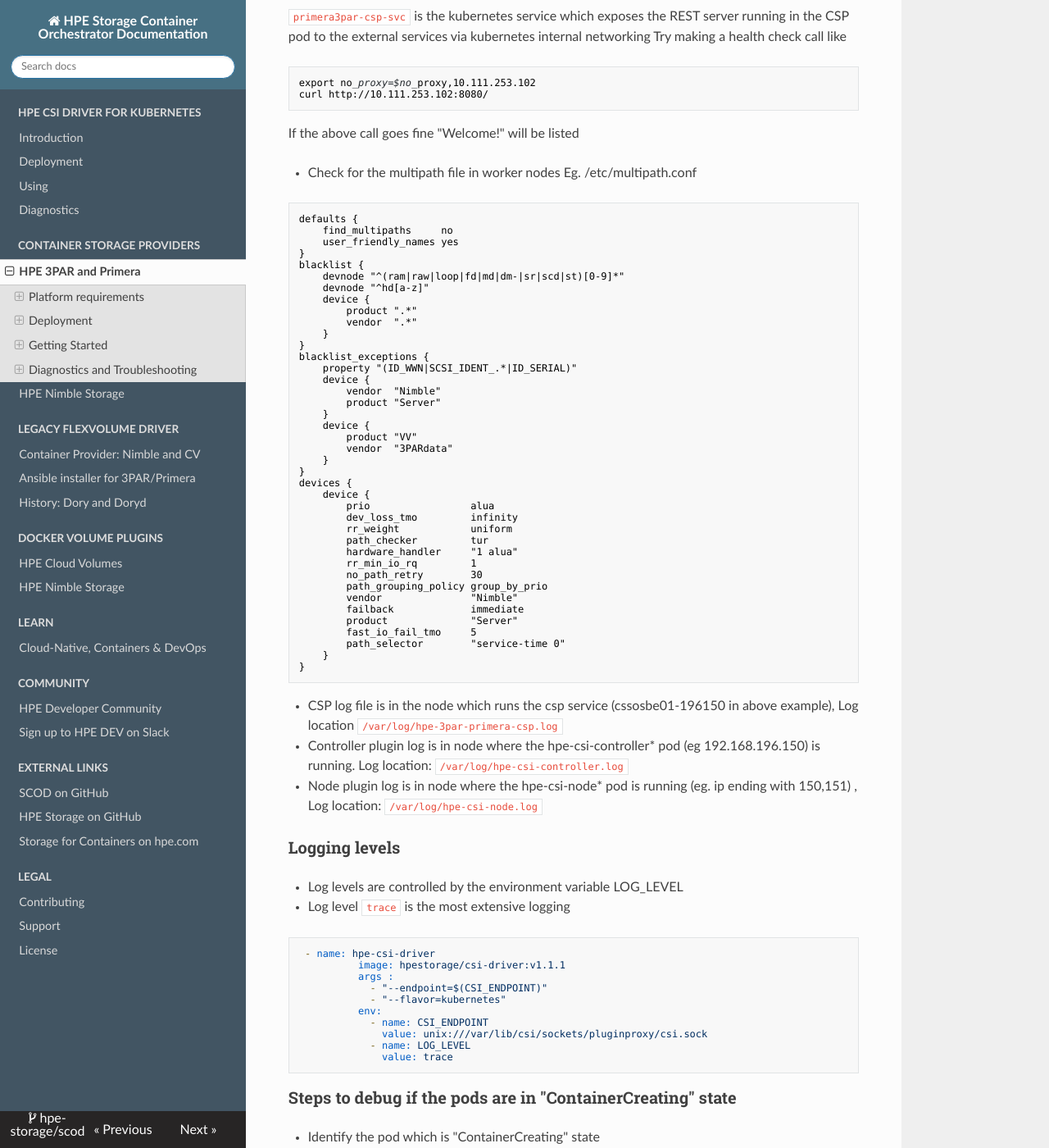
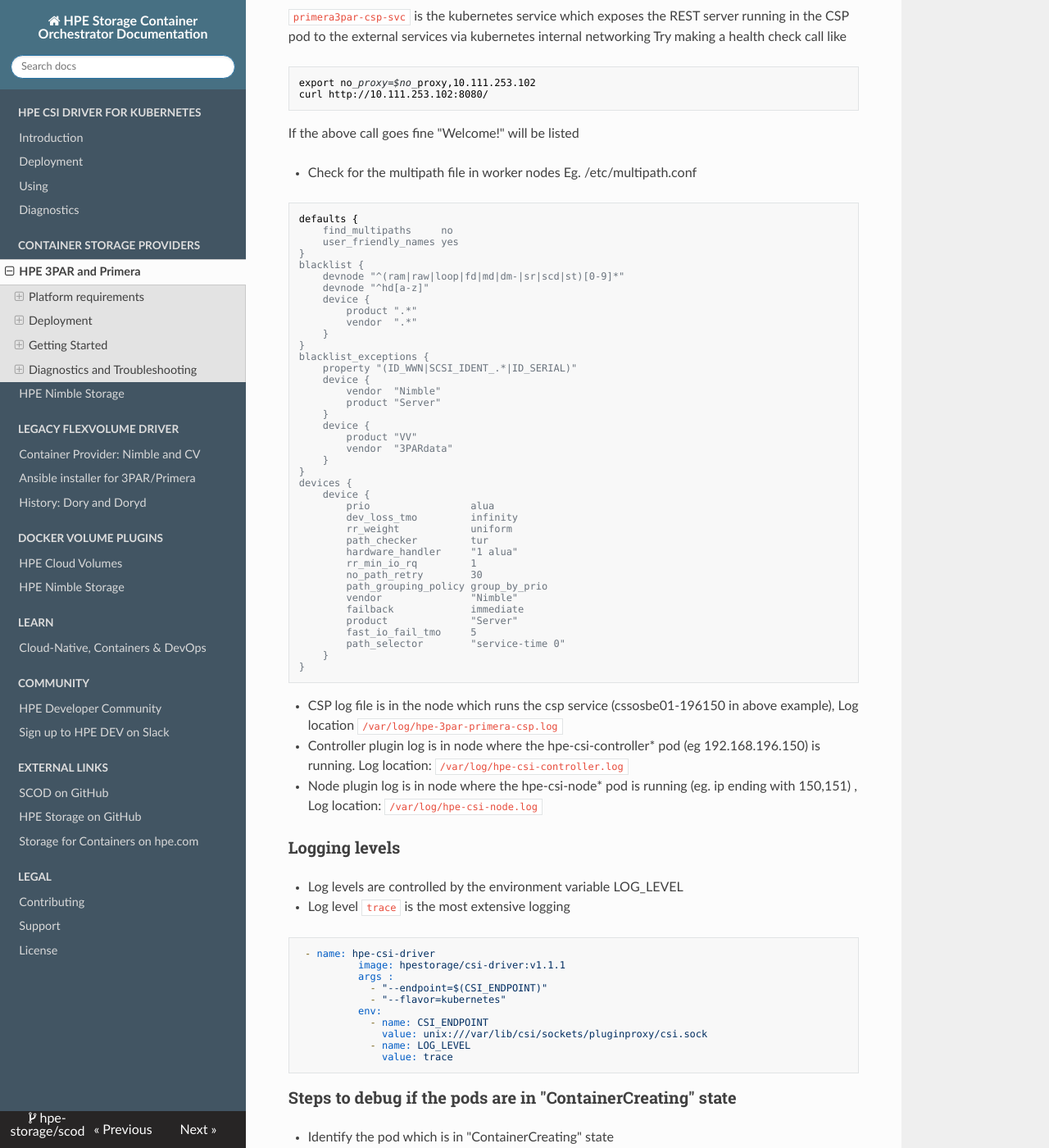
Before and after one commit to hpe-storage/scod, an MkDocs documentation site: the page built from docs/container_storage_provider/hpe_3par_primera/index.md, in a window 1280 px wide and 1400 px high, scrolled down 8612 px. Shown: the whole window at 82% size. Built offline with MkDocs 1.6.1, drawn with Linux system fonts in a browser that asks for light colours; nearby versions of some CDN libraries.

Commit message:
Corrected the sentence
Signed-off-by: Sneha Rai <sneha_srai@yahoo.co.in>

````diff
--- a/docs/container_storage_provider/hpe_3par_primera/index.md
+++ b/docs/container_storage_provider/hpe_3par_primera/index.md
@@ -362,7 +362,7 @@
 
 - Check for the multipath file in worker nodes
 Eg. /etc/multipath.conf
-```buildoutcfg
+```markdown
 defaults {
     find_multipaths     no
     user_friendly_names yes
@@ -425,7 +425,7 @@
 ```
 
 ### Steps to debug if the pods are in "ContainerCreating" state
-* Identify the pod which is "ContainerCreating" state
+* Identify the pod which is in "ContainerCreating" state
 ```markdown
 $ kubectl get pods --all-namespaces -o wide
 NAMESPACE     NAME                                                             READY   STATUS              RESTARTS   AGE    IP               NODE                                     NOMINATED NODE   READINESS GATES
@@ -435,7 +435,6 @@
 kube-system   hpe-csi-controller-5b69668588-mk74b                              4/4     Running             0          21h    192.168.196.115   cssosbe01-196115.in.rdlabs.hpecorp.net   <none>           <none>
 kube-system   hpe-csi-node-96b5c                                               0/2     ContainerCreating   0          21h    192.168.196.115   cssosbe01-196115.in.rdlabs.hpecorp.net   <none>           <none>
 kube-system   hpe-csi-node-p9655                                               0/2     ContainerCreating   0          21h    192.168.196.114   cssosbe01-196114.in.rdlabs.hpecorp.net   <none>           <none>
-
 ```
 
 * Execute `kubectl describe pod <pod-name> -n kube-system`
````
